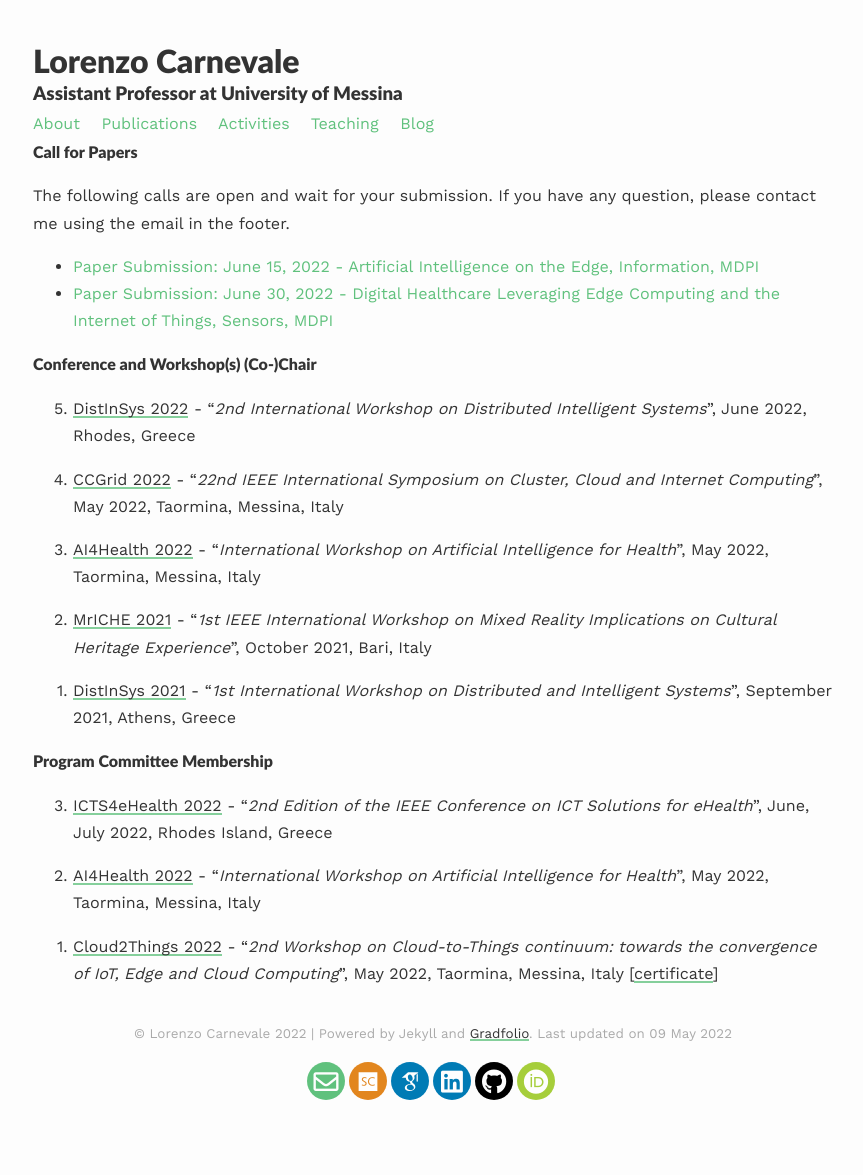
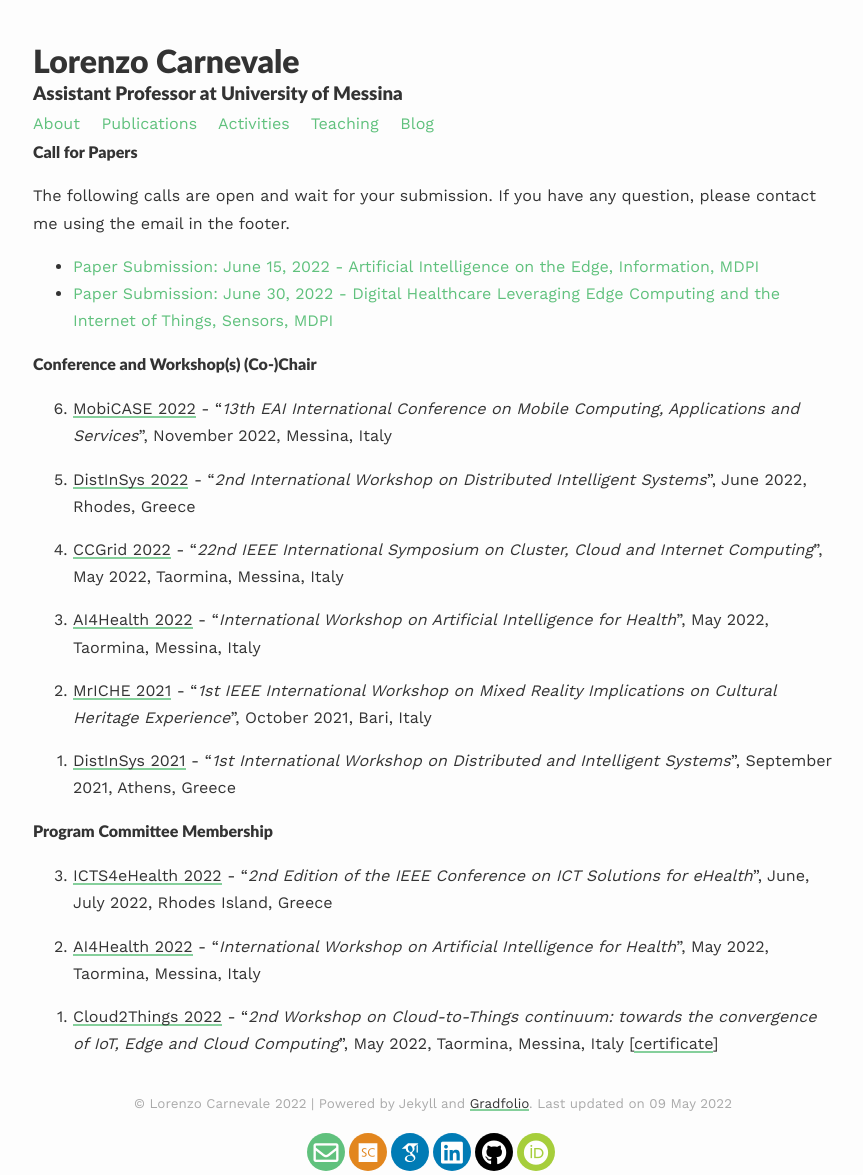
Before and after one commit to lcarnevale/lcarnevale.github.io, a Jekyll site: the page built from _pages/activities.md, in a window 1280 px wide. Shown: the whole page, without its empty margins (207-1070 px from the left). Built offline with Jekyll 4.4.1, drawn with Linux system fonts in a browser that asks for light colours; nearby versions of some CDN libraries; some web fonts are replaced; before the commit the page ends 1104 px from its top, so only the background shows below that.

Commit message:
add mobicase 2022

```diff
--- a/_pages/activities.md
+++ b/_pages/activities.md
@@ -12,6 +12,8 @@ The following calls are open and wait for your submission. If you have any quest
 - [Paper Submission: June 30, 2022 - Digital Healthcare Leveraging Edge Computing and the Internet of Things, Sensors, MDPI](https://www.mdpi.com/journal/sensors/special_issues/digihealth_IoT)
 
 #### Conference and Workshop(s) (Co-)Chair
+0. [MobiCASE 2022](https://mobicase.eai-conferences.org/2022) - "<i>13th EAI International Conference on Mobile Computing, Applications and Services</i>", November 2022, Messina, Italy
+
 0. [DistInSys 2022](https://fcrlab.unime.it/calls/distinsys2022) - "<i>2nd International Workshop on Distributed Intelligent Systems</i>", June 2022, Rhodes, Greece
 
 0. [CCGrid 2022](https://fcrlab.unime.it/ccgrid22) - "<i>22nd IEEE International Symposium on Cluster, Cloud and Internet Computing</i>", May 2022, Taormina, Messina, Italy
```
